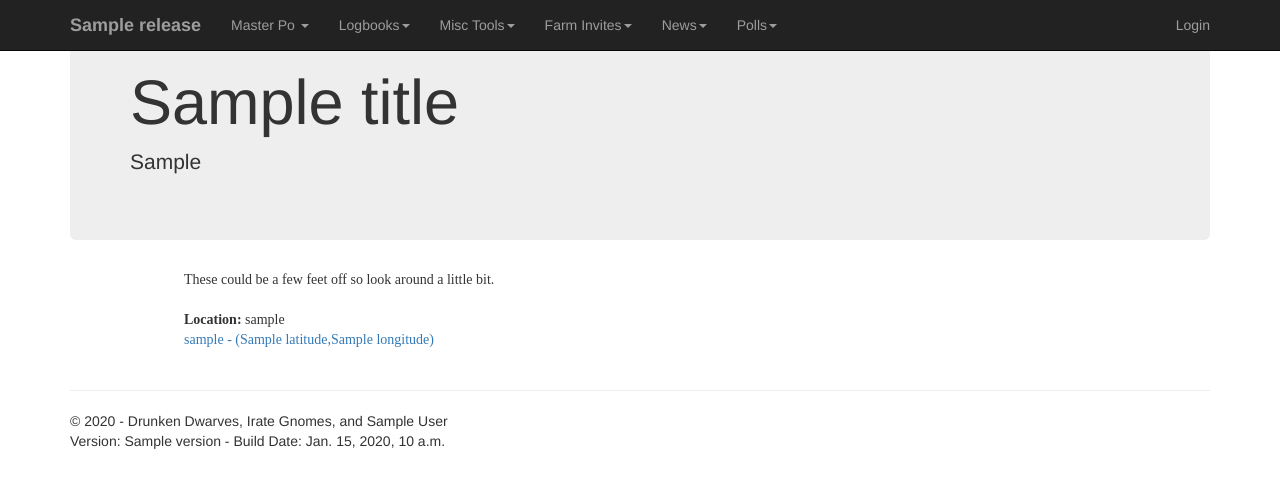
After one commit to benspelledabc/djangosite, a Django app: template imrunicorn/groundhog_logbook/templates/groundhog_logbook/all_groundhog_hole_locations.html in a window 1280 px wide. The commit adds this page. Shown: the top 488 px of the page. Run offline with Django 3.2, Linux system fonts and the light colour scheme; the template is opened without the code that fills it: most values are stand-ins (such as "Sample title", 1, 10 or a date in 2020); some libraries are stand-ins or nearby versions.

Commit message:
Develop (#208)
* removed farm invite section.

* updated version info.

* Expire polls (#173)

* Showing up to 15 (sorted by expiration date). only started, not expired polls are displayed.

* .

* .

* .

* bottom to zero

* bottom to zero

* shifted RPS position.

* Changed var name and added windage version.

* Conditional display of click correction.

* added firearm detail view.

* added firearm detail link for sheriff load listings.

* made display of clicks optionally displayed if >=0

* Moved foot pound calc and cleaned up views a little.

* added ben_center to clean up the alignments.

* moar cleanup

* ben_center to ben_format_pritty and fixed firearm_detail view.

* put logon form back on.

* moar cleanup

* moar cleanup

* moar cleanup

* cleaned up the dropdown menus

* shifting to more variables.

* added sticky bit, but its not in use yet.

* added is_sticky control.

* added noodely one to news page.

* added is sticky bit to news API.

* removed duplicate link.

* added news link by PK

* added link to news detail

* added 'read more' links

* added elipses

* updated ignore.

* updated ignore.

* updated ignore.

* updated ignore.

* updated ignore.

* updated ignore.

* yay, sort orders!

* seems to be working.. no fancy ui though (#199)

* Groundhog kill log (#200)

* seems to be working.. no fancy ui though

* seems to be working.. no fancy ui though

* Groundhog kill log (#201)

* seems to be working.. no fancy ui though

* seems to be working.. no fancy ui though

* seems to be working.. no fancy ui though

* Groundhog kill log (#202)

* seems to be working.. no fancy ui though

* seems to be working.. no fancy ui though

* seems to be working.. no fancy ui though

* almost done adding removals...

* Groundhog kill log (#204)

* seems to be working.. no fancy ui though

* seems to be working.. no fancy ui though

* seems to be working.. no fancy ui though

* almost done adding removals...

* added pages to display logbook.

* Groundhog kill log (#206)

* seems to be working.. no fancy ui though

* seems to be working.. no fancy ui though

* seems to be working.. no fancy ui though

* almost done adding removals...

* added pages to display logbook.

* added pages to display logbook.

* Added page for showing ghog hole list.

```diff
--- /dev/null
+++ b/imrunicorn/groundhog_logbook/templates/groundhog_logbook/all_groundhog_hole_locations.html
@@ -0,0 +1,50 @@
+{% extends "imrunicorn/layout.html" %}
+
+{% block extra_head %}
+<script src="https://kit.fontawesome.com/9a11d62cbf.js" crossorigin="anonymous"></script>
+{% endblock %}
+
+
+{% block content %}
+{% load humanize %}
+
+
+<div class="jumbotron">
+    <h1>{{ title }}</h1>
+    <p class="lead">{{ news_overview }}</p>
+</div>
+
+
+{% if list_of_holes != None %}
+
+<div class="row ben_format_pretty">
+    <div class='post-body entry-content' id='post-body-3156955225064661913' itemprop='description articleBody'>
+        <div style="text-align: left;font-family:times new roman;">
+            These could be a few feet off so look around a little bit.<br /><br />
+            <!-- https://www.google.com/maps/search/?api=1&query=<lat>,<lng> -->
+            <!-- https://www.google.com/maps/search/?api=1&query=39.619507,-77.029337 -->
+
+            {% for item in list_of_holes %}
+
+                <b>Location: </b>{{ item.nickname }}<br />
+                <a href="https://www.google.com/maps/search/?api=1&query={{ item.latitude }},{{ item.longitude }}"
+                                   target="_blank">{{ item.nickname }} - ({{ item.latitude }},{{ item.longitude }})</a><br /><br />
+
+            {% endfor %}
+        </div>
+
+    </div>
+</div>
+{% else %}
+<div class="row ben_format_pretty">
+    <div class='post-body entry-content' id='post-body-3156955225064661913' itemprop='description articleBody'>
+        <div style="text-align: left;font-family:times new roman;">
+            It appears we haven't started to track holes!
+        </div>
+
+    </div>
+</div>
+{% endif %}
+
+
+{% endblock %}
--- a/imrunicorn/groundhog_logbook/urls.py
+++ b/imrunicorn/groundhog_logbook/urls.py
@@ -4,6 +4,7 @@ from . import views
 app_name = 'groundhog_logbook'
 urlpatterns = [
     path('', views.page_all_groundhog_removals, name='all_groundhog_removals'),
+    path('locations/', views.page_all_groundhog_locations, name='all_groundhog_locations'),
     path('by_shooter/', views.page_all_groundhog_removals, name='all_groundhog_removals'),
     path('by_shooter/<int:shooter_pk>', views.page_all_groundhog_removals_by_shooter_pk, name='all_groundhog_removals'),
 
--- a/imrunicorn/imrunicorn/templates/imrunicorn/layout.html
+++ b/imrunicorn/imrunicorn/templates/imrunicorn/layout.html
@@ -103,6 +103,7 @@
                   <a href="#" class="dropdown-toggle" data-toggle="dropdown" role="button" aria-haspopup="true" aria-expanded="false">Logbooks<span class="caret"></span></a>
                   <ul class="dropdown-menu">
                       <li class="dropdown-header">Groundhog Removal Logbook</li>
+                      <li><a class="dropdown-item" href="{% url 'groundhog_logbook:all_groundhog_locations' %}"> Groundhog Hole Location List</a></li>
                       <li><a class="dropdown-item" href="{% url 'groundhog_logbook:all_groundhog_removals' %}"> 2020 Groundhog Removals</a></li>
                   </ul>
                 </li>
@@ -113,8 +114,9 @@
                   <a href="#" class="dropdown-toggle" data-toggle="dropdown" role="button" aria-haspopup="true" aria-expanded="false">Misc Tools<span class="caret"></span></a>
                   <ul class="dropdown-menu">
                       <li class="dropdown-header">Days Since</li>
-                    <li><a class="dropdown-item" href="{% url 'days_since' %}?input_date=10/22/2019">First</a></li>
-                      <li><a class="dropdown-item" href="{% url 'days_since' %}?input_date=11/2/2019">Second</a></li>
+                        <li><a class="dropdown-item" href="{% url 'days_since' %}?input_date=3/18/2020">Fit Hit Shan</a></li>
+                        <li><a class="dropdown-item" href="{% url 'days_since' %}?input_date=10/22/2019">First</a></li>
+                        <li><a class="dropdown-item" href="{% url 'days_since' %}?input_date=11/2/2019">Second</a></li>
                   </ul>
                 </li>
 
```
Also changed, not shown: imrunicorn/groundhog_logbook/functions.py (+12 -0 lines), imrunicorn/groundhog_logbook/views.py (+12 -1 lines).
